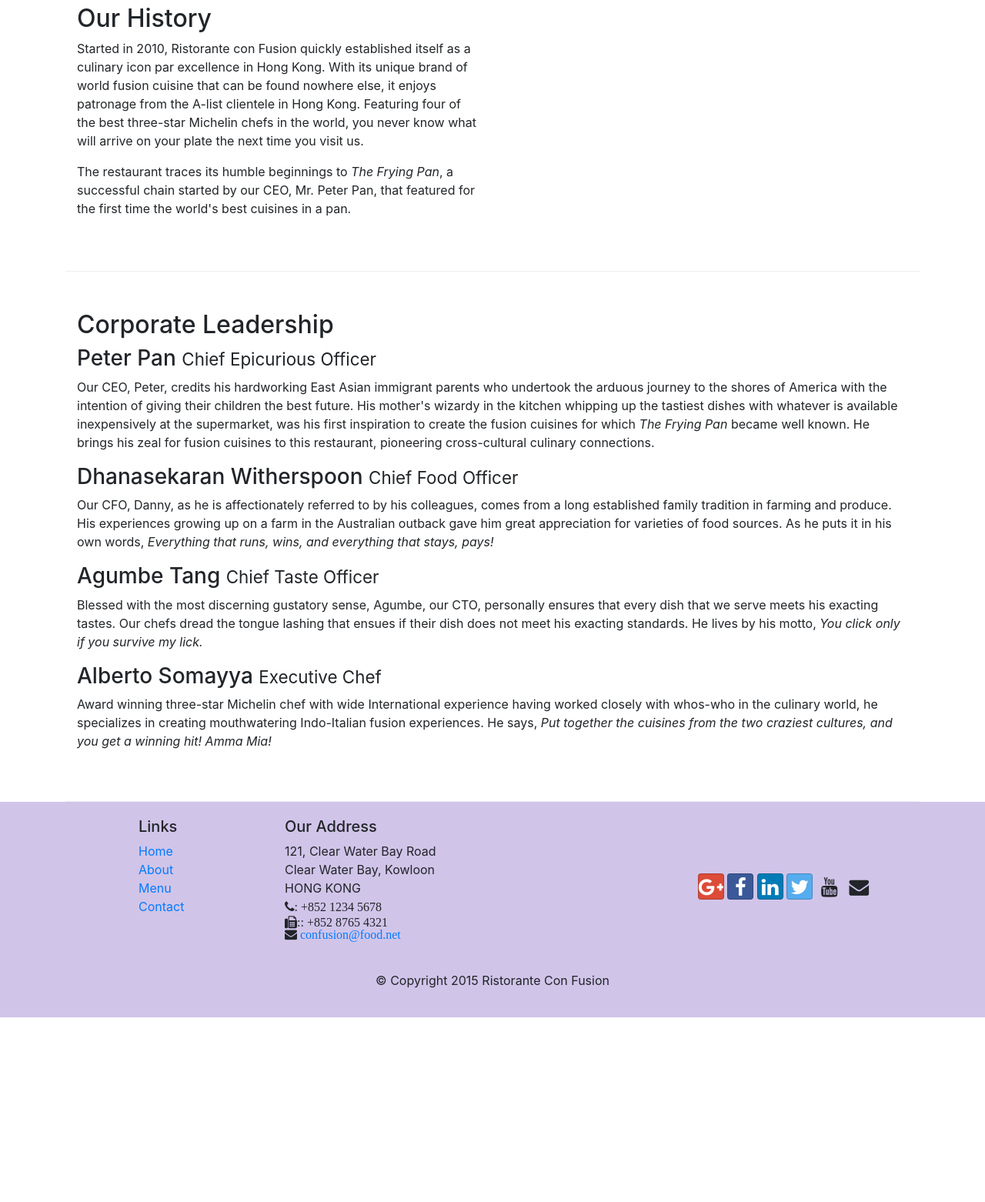
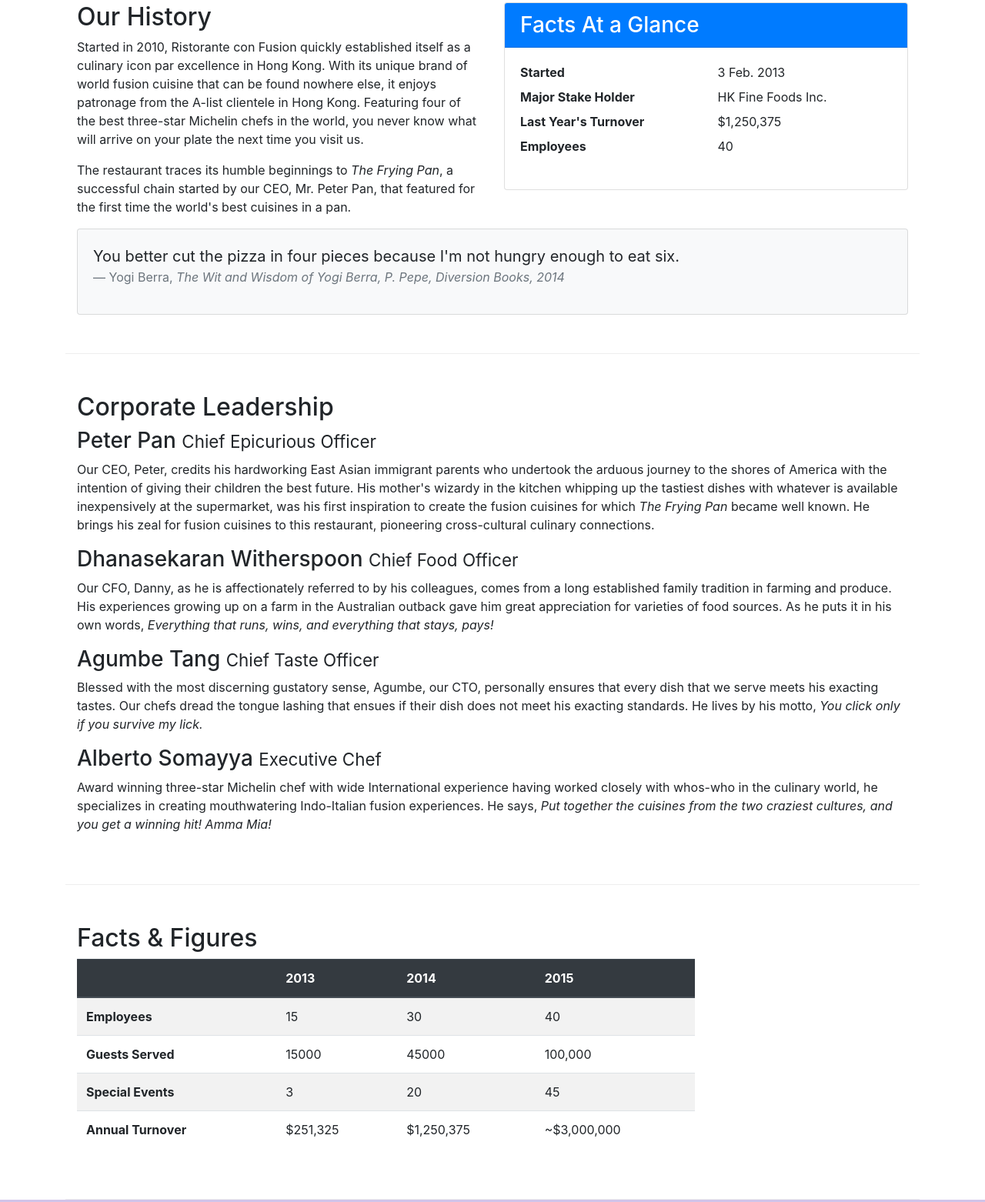
Before and after one commit to SaiHarshaKanamarla/Bootstrap_basics, a website: page about.html in a window 1280 px wide. Shown: the part 508-2070 px from the top of the page at 77% size. Before the commit the page ends 1830 px from the top, so only its background shows below. Drawn offline with nearby package versions, Linux system fonts and the light colour scheme.

Commit message:
included a table and a card in the about page using bootstrap libraries

```diff
--- a/about.html
+++ b/about.html
@@ -62,13 +62,40 @@
             </div>
         </div>
 
-        <div class="row row-content align-items-center">
+        <div class="row row-content">
             <div class="col-sm-6">
                 <h2>Our History</h2>
                 <p>Started in 2010, Ristorante con Fusion quickly established itself as a culinary icon par excellence in Hong Kong. With its unique brand of world fusion cuisine that can be found nowhere else, it enjoys patronage from the A-list clientele in Hong Kong.  Featuring four of the best three-star Michelin chefs in the world, you never know what will arrive on your plate the next time you visit us.</p>
                 <p>The restaurant traces its humble beginnings to <em>The Frying Pan</em>, a successful chain started by our CEO, Mr. Peter Pan, that featured for the first time the world's best cuisines in a pan.</p>
             </div>
-            <div>
+            <div class="col-12 col-sm-6">
+                <div class="card">
+                    <h3 class="card-header bg-primary text-white">Facts At a Glance</h3>
+                    <div class="card-body">
+                        <dl class="row">
+                            <dt class="col-6">Started</dt>
+                            <dd class="col-6">3 Feb. 2013</dd>
+                            <dt class="col-6">Major Stake Holder</dt>
+                            <dd class="col-6">HK Fine Foods Inc.</dd>
+                            <dt class="col-6">Last Year's Turnover</dt>
+                            <dd class="col-6">$1,250,375</dd>
+                            <dt class="col-6">Employees</dt>
+                            <dd class="col-6">40</dd>
+                        </dl>
+                    </div>
+                </div>
+            </div>
+            <div class="col-12">
+                <div class="card card-body bg-light">
+                    <blockquote class="blockquote">
+                        <p class="mb-0">You better cut the pizza in four pieces because
+                            I'm not hungry enough to eat six.</p>
+                        <footer class="blockquote-footer">Yogi Berra, <!-- This class allows us to quote the author of the webpage-->
+                            <cite title="Source Title">The Wit and Wisdom of Yogi Berra, <!-- This allow us to cite the title-->
+                            P. Pepe, Diversion Books, 2014</cite>
+                        </footer>
+                    </blockquote>
+                </div>
             </div>
         </div>
 
@@ -86,7 +113,52 @@
                 <p class="hidden-xs-down">Award winning three-star Michelin chef with wide International experience having worked closely with whos-who in the culinary world, he specializes in creating mouthwatering Indo-Italian fusion experiences. He says, <em>Put together the cuisines from the two craziest cultures, and you get a winning hit! Amma Mia!</em></p>
             </div>
        </div>
+    <div class="row row-content">
+        <div class="col-12 col-sm-9">
+            <h2> Facts & Figures </h2>
+            <div class="table-responsive">
+                <table class="table table-striped">
+                    <thead class="thead-dark">
+                        <tr>
+                            <th>&nbsp;</th>
+                            <th>2013</th>
+                            <th>2014</th>
+                            <th>2015</th>
+                        </tr>
+                    </thead>
+                    <tbody>
+                        <tr>
+                            <th>Employees</th>
+                            <td>15</td>
+                            <td>30</td>
+                            <td>40</td>
+                        </tr>
+                        <tr>
+                            <th>Guests Served</th>
+                            <td>15000</td>
+                            <td>45000</td>
+                            <td>100,000</td>
+                        </tr>
+                        <tr>
+                            <th>Special Events</th>
+                            <td>3</td>
+                            <td>20</td>
+                            <td>45</td>
+                        </tr>
+                        <tr>
+                            <th>Annual Turnover</th>
+                            <td>$251,325</td>
+                            <td>$1,250,375</td>
+                            <td>~$3,000,000</td>
+                        </tr>
+                    </tbody>
+                </table>
+            </div>
+        </div>
+        <div class ="col-12 col-sm-3">
 
+        </div>
+    </div>
     </div>
 
     <footer class="footer">
```
Also changed, not shown: contactus.html (+2 -2 lines), 1 other file.
